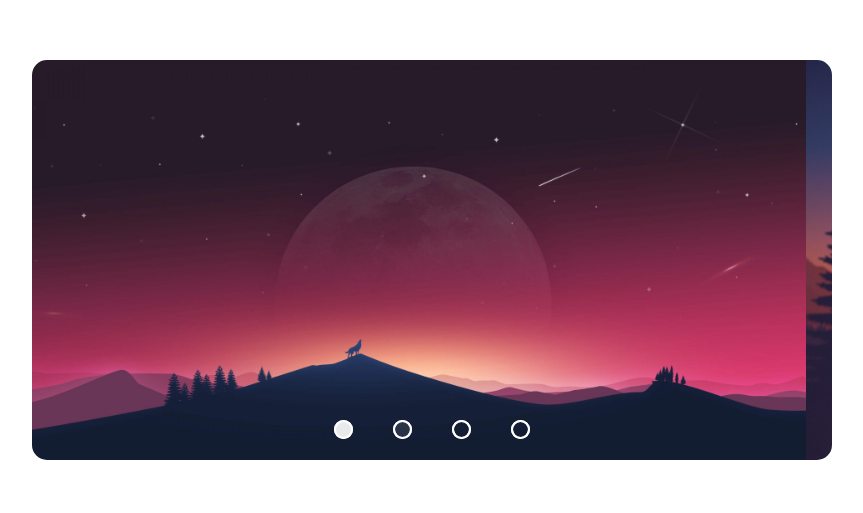
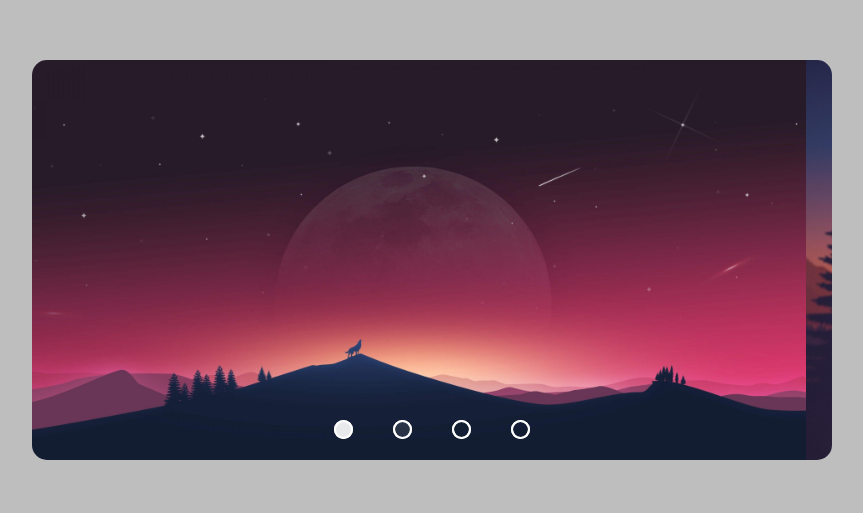
Before and after one commit to nathanaelreis/SLIDER, a plain HTML site: page index.html in a window 1280 px wide. Shown: the part 140-653 px from the top of the page, without its empty margins (208-1071 px from the left). Drawn offline with Linux system fonts and the light colour scheme.

Commit message:
alterado cor do bgc

```diff
--- a/style/style.css
+++ b/style/style.css
@@ -6,6 +6,7 @@ Body{
     display: flex;
     align-items: center;
     justify-content: center;
+    background: #bebebe;
 }
 
 .slider{
```
